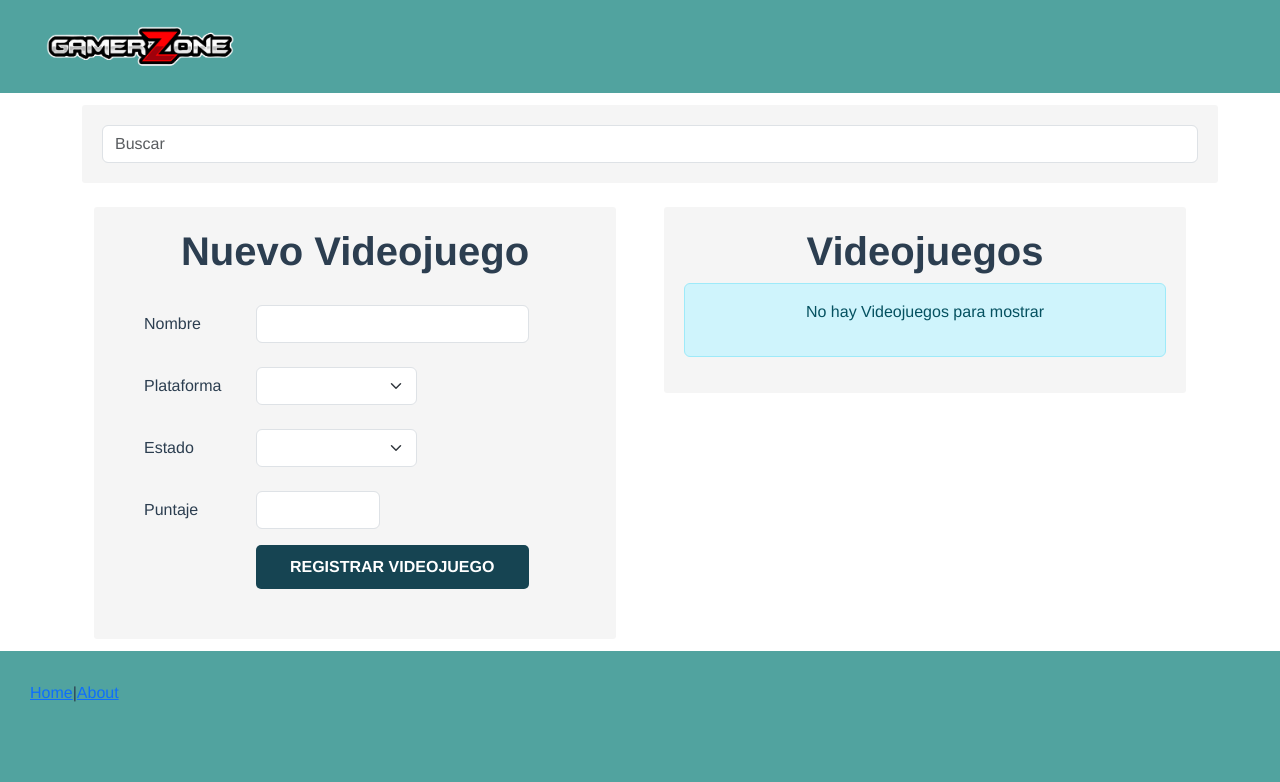
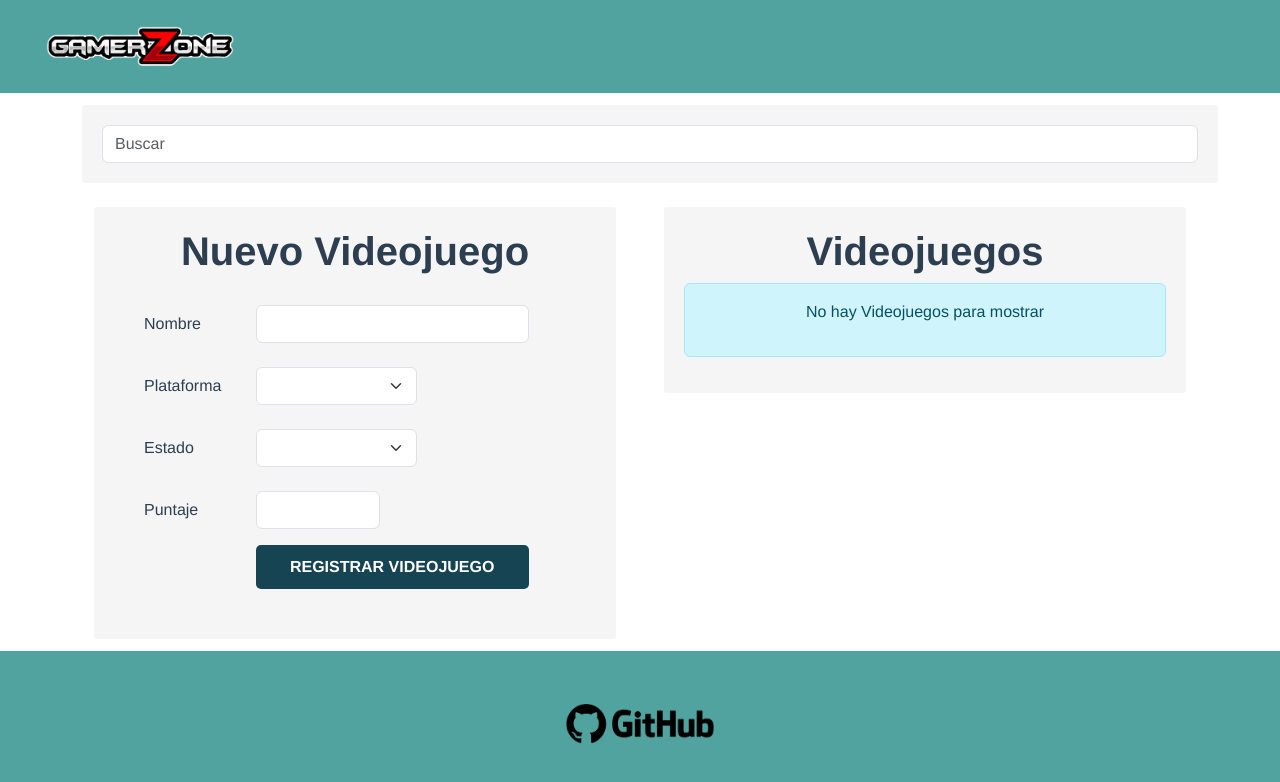
Before and after one commit to JoaquinMartina/JM-Parcial2-Vue, a Vue app: page / in a window 1280 px wide. Shown: the top 782 px of the page. Built offline with nearby package versions, Linux system fonts and the light colour scheme.

Commit message:
añadido link a GitHub

```diff
--- a/src/App.vue
+++ b/src/App.vue
@@ -1,11 +1,14 @@
 <template>
   <nav>
-    <router-link to="/"><img src="./assets/GamerZoneLogo.png" /></router-link>
+    <router-link to="/">
+      <img class="imgHeader" src="./assets/GamerZoneLogo.png" />
+    </router-link>
   </nav>
   <router-view />
   <footer>
-    <router-link to="/">Home</router-link> |
-    <router-link to="/about">About</router-link>
+    <a href="https://github.com/JoaquinMartina/JM-Parcial2-Vue" target="_blank">
+      <img class="imgFooter" src="./assets/GitHub.png" alt="GitHub" />
+    </a>
   </footer>
 </template>
 
@@ -26,8 +29,12 @@ nav {
   align-items: center;
 }
 
-img {
+.imgHeader {
   width: 200px;
+}
+
+.imgFooter {
+  width: 150px;
 }
 
 nav a {
@@ -43,8 +50,6 @@ footer {
   height: 150px;
   background-color: #51a39f;
   padding: 30px;
-  display: flex;
-  flex-direction: row;
   text-align: center;
 }
 </style>
```
Also changed, not shown: src/assets/GitHub.png (added).
